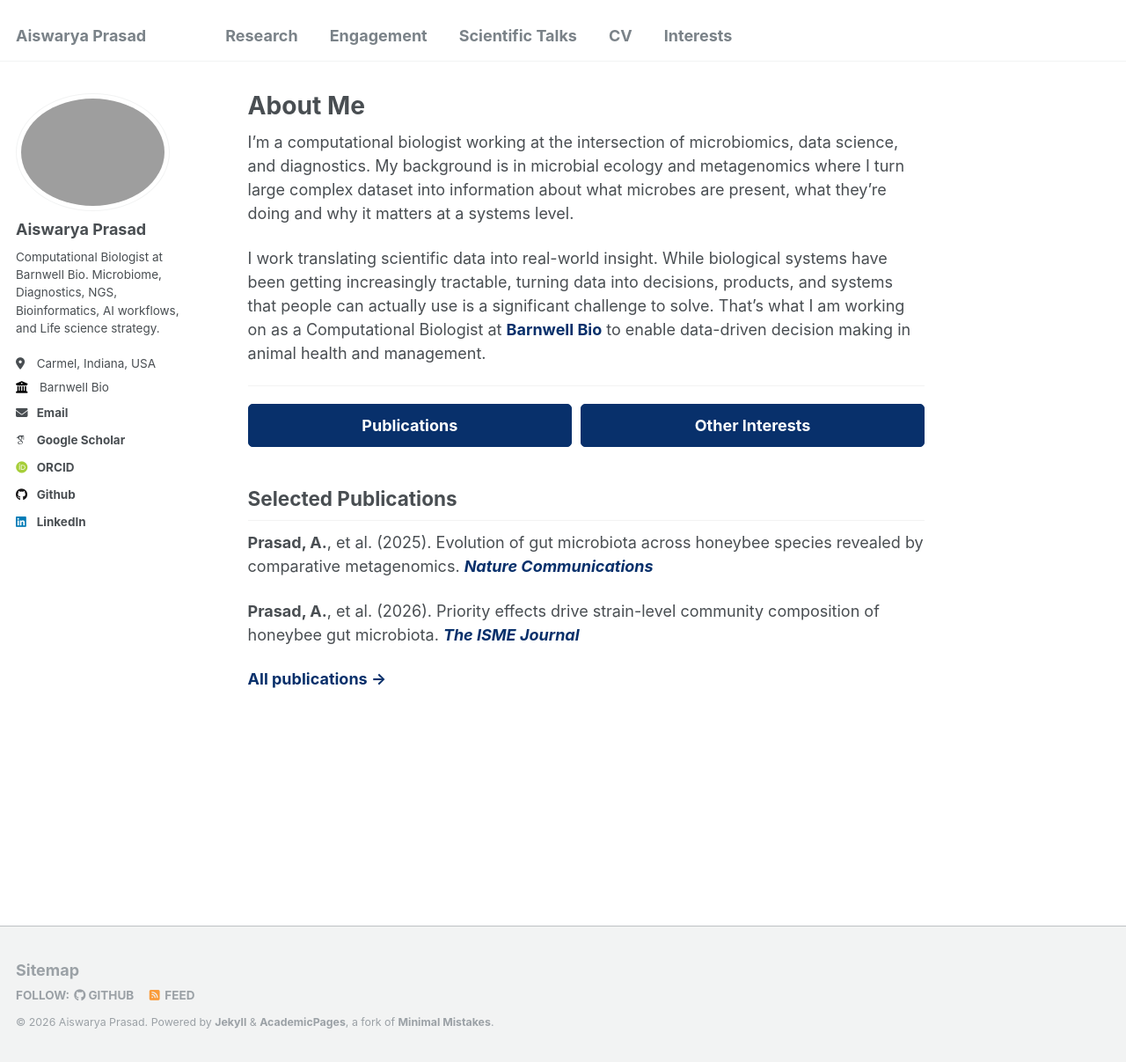
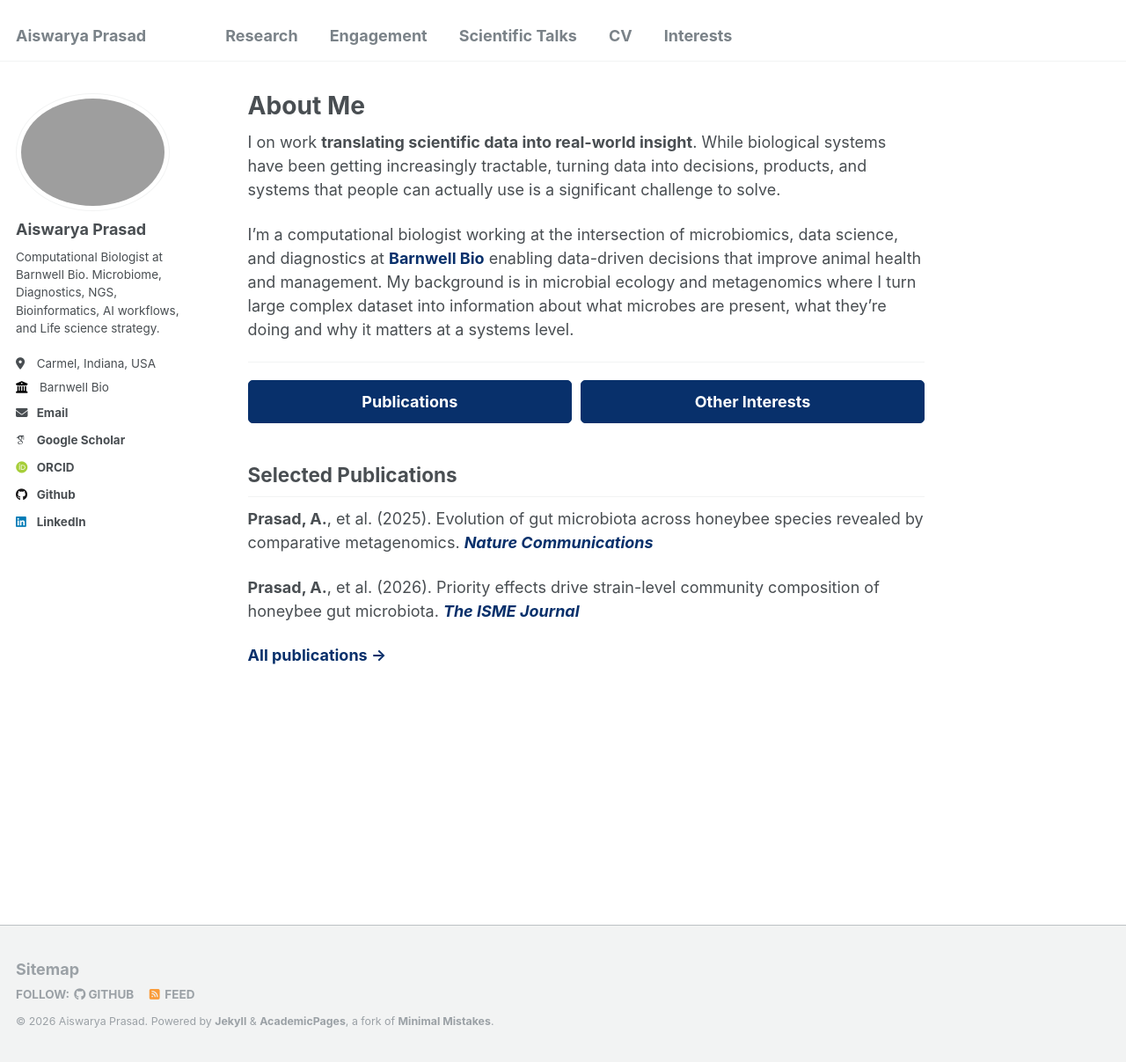
Before and after one commit to Aiswarya-prasad/aiswarya-prasad.github.io, a Jekyll site: the page built from _pages/about.md, in a window 1280 px wide and 1207 px high. Shown: the whole window at 88% size. Built offline with Jekyll 4.4.1, drawn with Linux system fonts in a browser that asks for light colours; some web fonts are replaced.

Commit message:
Updated about me

```diff
--- a/_pages/about.md
+++ b/_pages/about.md
@@ -8,9 +8,9 @@
 fmContentType: default
 ---
 
-I'm a computational biologist working at the intersection of microbiomics, data science, and diagnostics. My background is in microbial ecology and metagenomics where I turn large complex dataset into information about what microbes are present, what they're doing and why it matters at a systems level.
+I on work **translating scientific data into real-world insight**. While biological systems have been getting increasingly tractable, turning data into decisions, products, and systems that people can actually use is a significant challenge to solve.
 
-I work translating scientific data into real-world insight. While biological systems have been getting increasingly tractable, turning data into decisions, products, and systems that people can actually use is a significant challenge to solve. That's what I am working on as a Computational Biologist at [Barnwell Bio](https://www.barnwellbio.com) to enable data-driven decision making in animal health and management.
+I'm a computational biologist working at the intersection of microbiomics, data science, and diagnostics at [Barnwell Bio](https://www.barnwellbio.com) enabling data-driven decisions that improve animal health and management. My background is in microbial ecology and metagenomics where I turn large complex dataset into information about what microbes are present, what they're doing and why it matters at a systems level.
 
 ---
 
```
